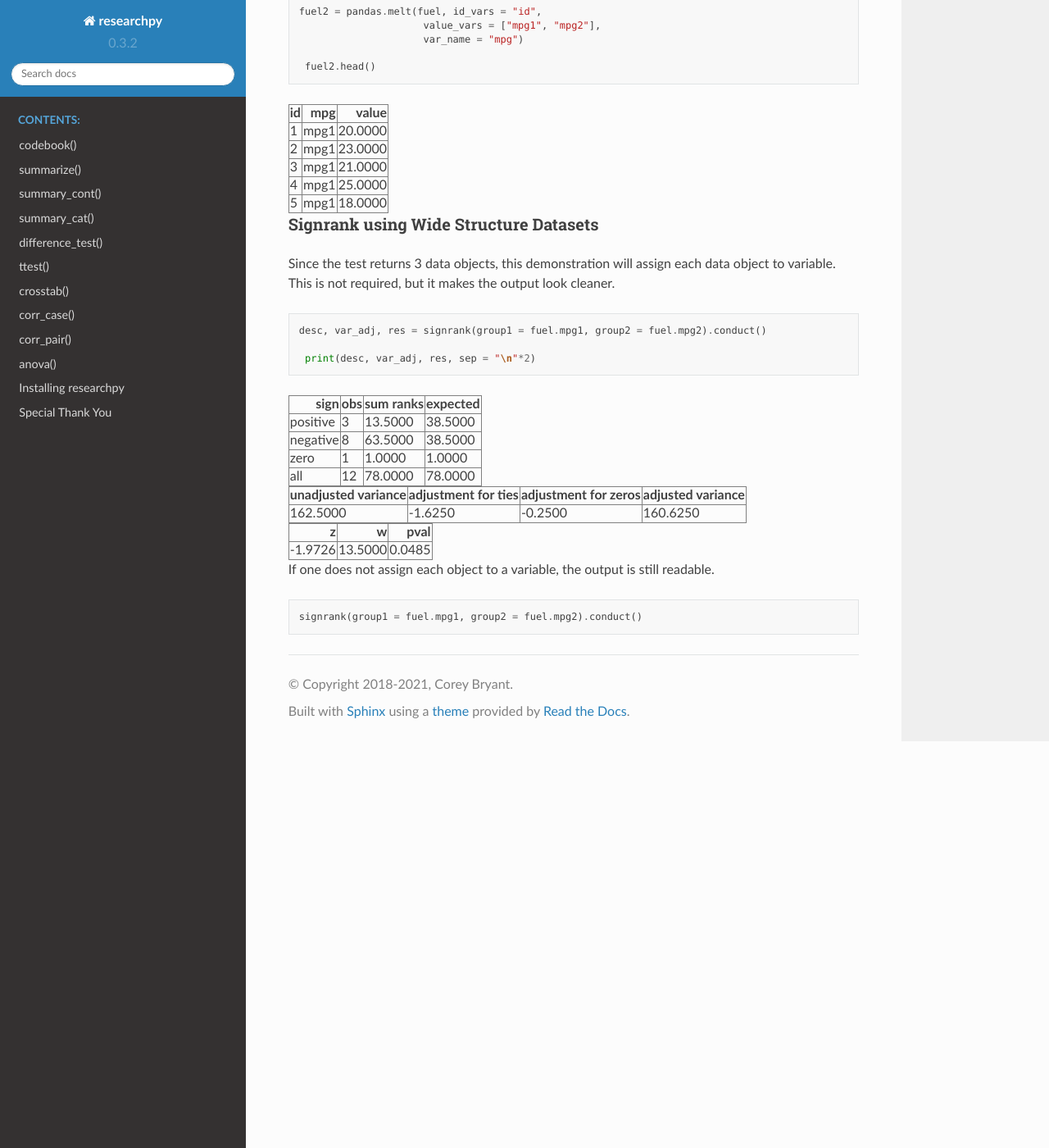
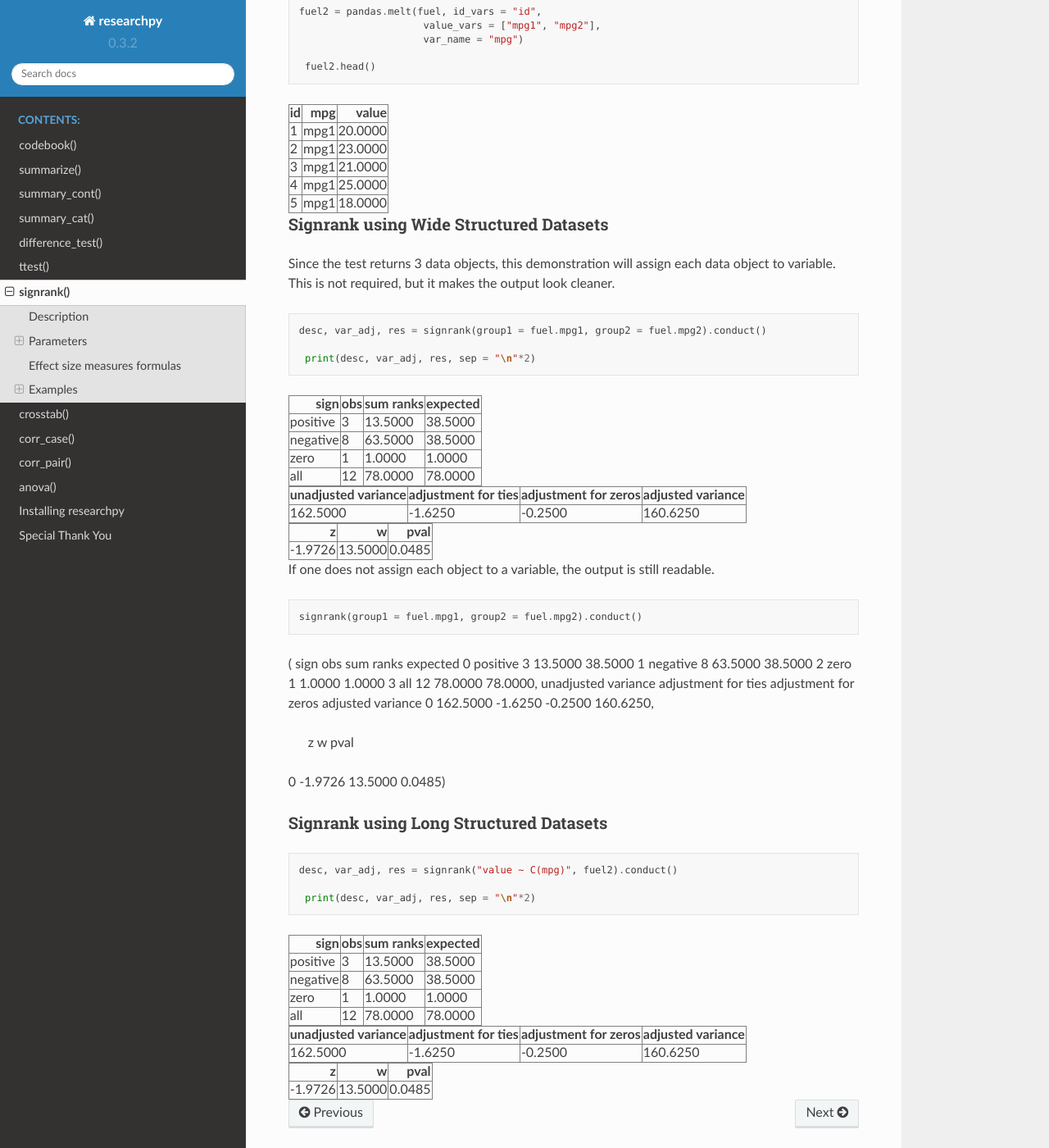
Before and after one commit to researchpy/documentation, a Sphinx documentation site: the page built from source/signrank_documentation.rst, in a window 1280 px wide and 1400 px high, scrolled down 2294 px. Shown: the whole window at 82% size. Built offline with Sphinx 7.4.7 and the Read the Docs theme 2.0.0, drawn with Linux system fonts in a browser that asks for light colours; cross-references to code outside the pages are shown as plain code.

Commit message:
Finished signrank documentation

```diff
--- a/source/index.rst
+++ b/source/index.rst
@@ -46,6 +46,7 @@ streamlined during this process. For an example, see the new -difference_test- m
    summary_cat_documentation
    difference_test_documentation
    ttest_documentation
+   signrank_documentation
    crosstab_documentation
    corr_case_documentation
    corr_pair_documentation
--- a/source/signrank_documentation.rst
+++ b/source/signrank_documentation.rst
@@ -118,7 +118,7 @@ the data ready for this demonstration section the transformation will be conduct
 
 
 
-Signrank using Wide Structure Datasets
+Signrank using Wide Structured Datasets
 ---------------------------------------
 Since the test returns 3 data objects, this demonstration will assign each data object to variable. This is not required, but
 it makes the output look cleaner.
@@ -145,3 +145,32 @@ If one does not assign each object to a variable, the output is still readable.
   signrank(group1 = fuel.mpg1, group2 = fuel.mpg2).conduct()
 
 .. raw:: literal
+
+(       sign  obs  sum ranks  expected
+0  positive    3    13.5000   38.5000
+1  negative    8    63.5000   38.5000
+2      zero    1     1.0000    1.0000
+3       all   12    78.0000   78.0000,
+unadjusted variance  adjustment for ties  adjustment for zeros  adjusted variance
+0             162.5000              -1.6250               -0.2500           160.6250,
+     z       w   pval
+0 -1.9726 13.5000 0.0485)
+
+
+
+Signrank using Long Structured Datasets
+---------------------------------------
+
+.. code:: python
+
+    desc, var_adj, res = signrank("value ~ C(mpg)", fuel2).conduct()
+
+     print(desc, var_adj, res, sep = "\n"*2)
+
+.. raw:: html
+
+       <table border="1" class="dataframe">  <thead>    <tr style="text-align: right;">      <th>sign</th>      <th>obs</th>      <th>sum ranks</th>      <th>expected</th>    </tr>  </thead>  <tbody>    <tr>      <td>positive</td>      <td>3</td>      <td>13.5000</td>      <td>38.5000</td>    </tr>    <tr>      <td>negative</td>      <td>8</td>      <td>63.5000</td>      <td>38.5000</td>    </tr>    <tr>      <td>zero</td>      <td>1</td>      <td>1.0000</td>      <td>1.0000</td>    </tr>    <tr>      <td>all</td>      <td>12</td>      <td>78.0000</td>      <td>78.0000</td>    </tr>  </tbody></table>
+
+       <table border="1" class="dataframe">  <thead>    <tr style="text-align: right;">      <th>unadjusted variance</th>      <th>adjustment for ties</th>      <th>adjustment for zeros</th>      <th>adjusted variance</th>    </tr>  </thead>  <tbody>    <tr>      <td>162.5000</td>      <td>-1.6250</td>      <td>-0.2500</td>      <td>160.6250</td>    </tr>  </tbody></table>
+
+       <table border="1" class="dataframe">  <thead>    <tr style="text-align: right;">      <th>z</th>      <th>w</th>      <th>pval</th>    </tr>  </thead>  <tbody>    <tr>      <td>-1.9726</td>      <td>13.5000</td>      <td>0.0485</td>    </tr>  </tbody></table>
```
